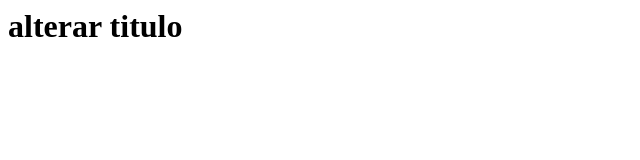
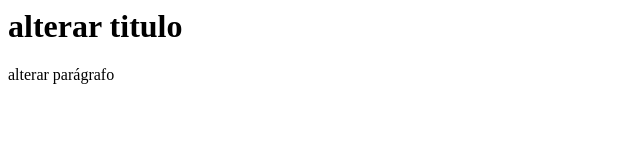
Before and after one commit to grejfla/TREINO-3, a plain HTML site: page index.html in a window 1280 px wide. Shown: the whole page, without its empty margins (0-640 px from the left). Drawn offline with Linux system fonts and the light colour scheme.

Commit message:
TREINO_3: Flávio

```diff
--- a/index.html
+++ b/index.html
@@ -1 +1,3 @@
 <h1>alterar titulo</h1>
+
+<p> alterar parágrafo</p>
```
